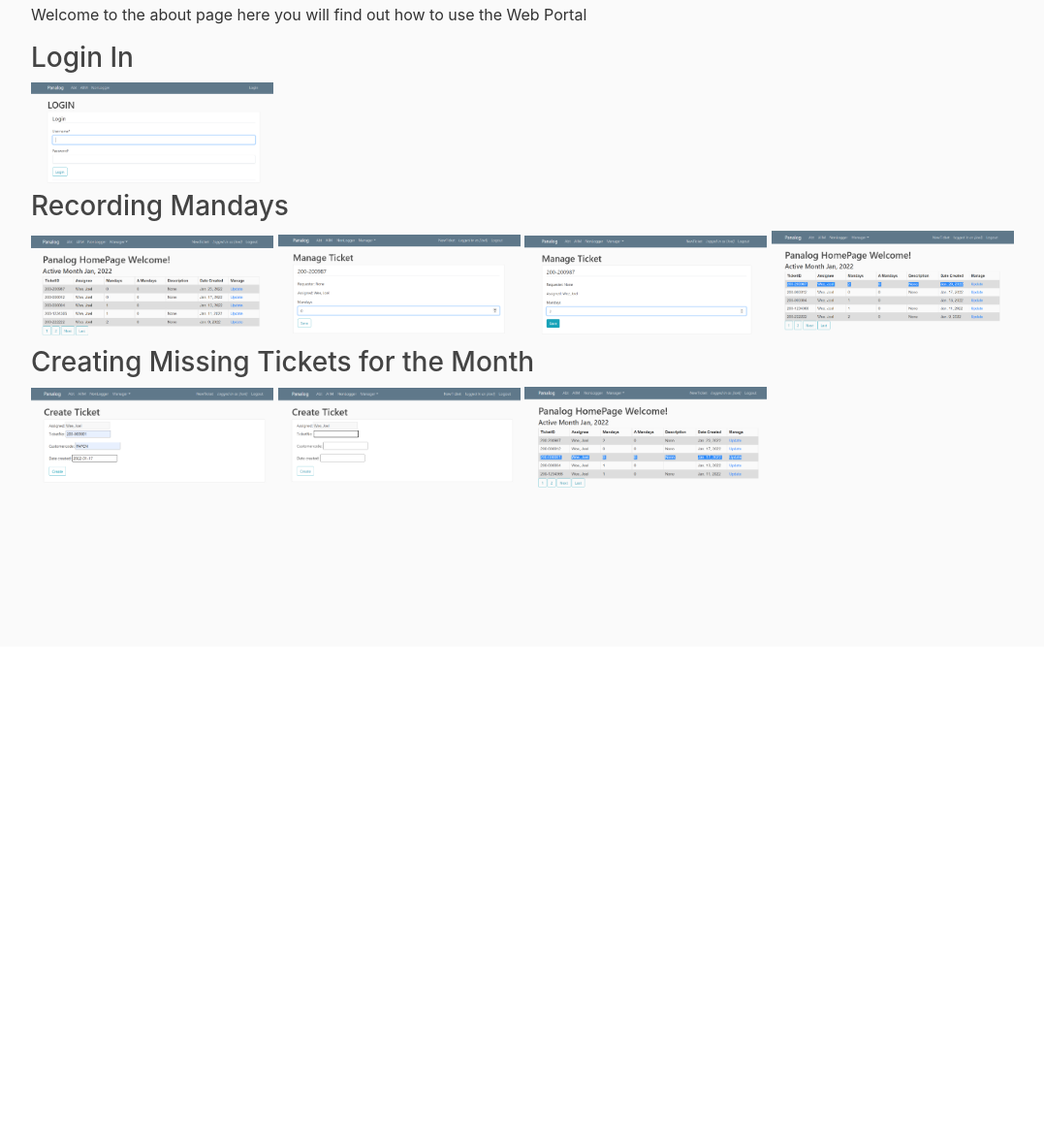
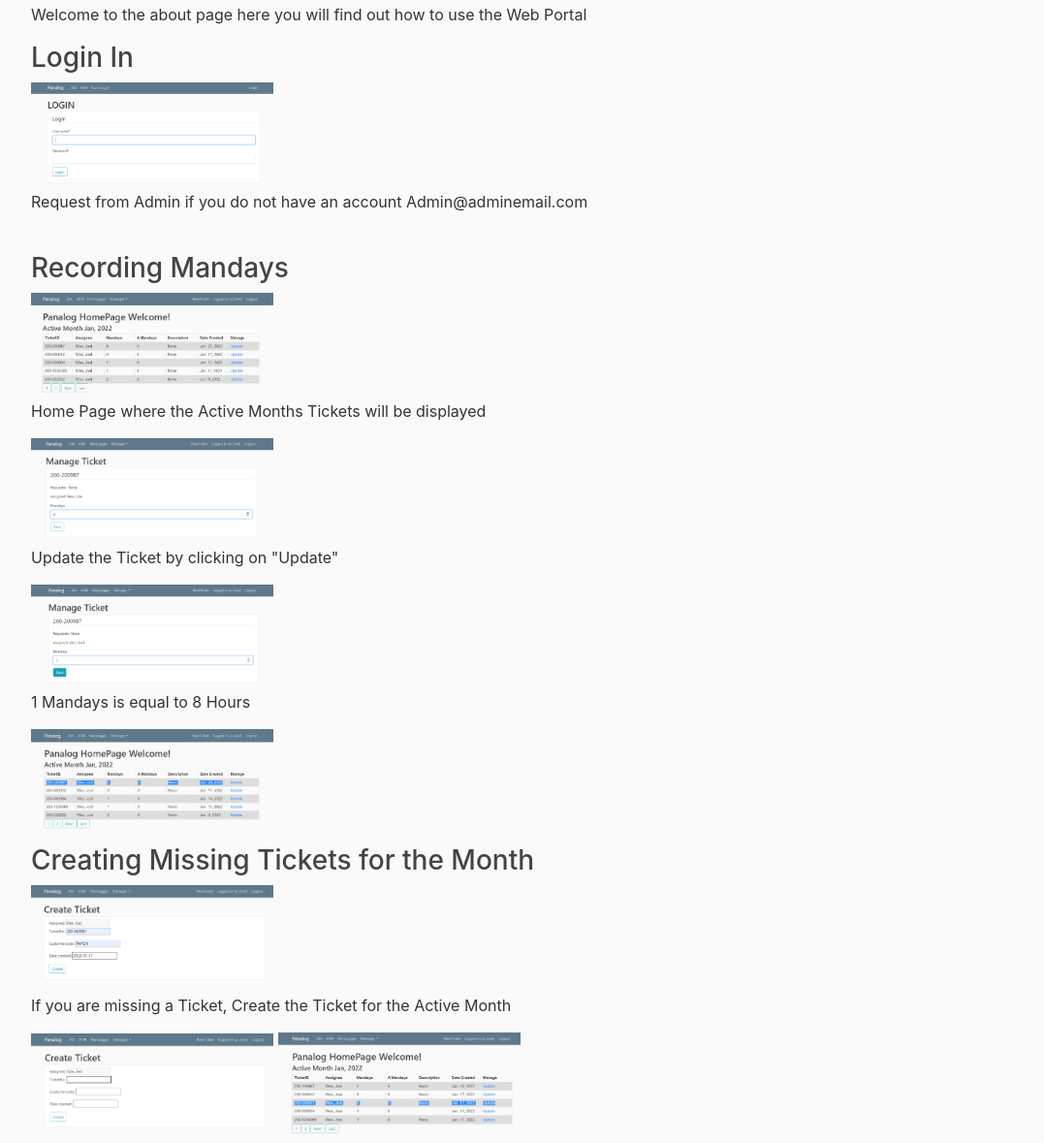
Before and after one commit to joelweeweijie/Panalog, a Django app: page /about/ in a window 1280 px wide. Shown: the part 133-1312 px from the top of the page at 97% size, without its empty margins (53-1130 px from the left). Before the commit the page ends 636 px from the top, so only its background shows below. Run offline with Django 4.2, Linux system fonts and the light colour scheme; some libraries are stand-ins or nearby versions.

Commit message:
[New] About page minor text
Added text to about page.

```diff
--- a/panalog_app/Home/templates/Home/about.html
+++ b/panalog_app/Home/templates/Home/about.html
@@ -7,15 +7,20 @@
 {% load static %}
 <h3>Login In</h3>
 <img src="{% static '/1.PNG' %}" alt="My image" width="250">
+<p>Request from Admin if you do not have an account Admin@adminemail.com</p>
 <br>
 <h3>Recording Mandays</h3>
 <img src="{% static '/2.PNG' %}" alt="My image" width="250">
+<p>Home Page where the Active Months Tickets will be displayed</p>
 <img src="{% static '/3.PNG' %}" alt="My image" width="250">
+<p>Update the Ticket by clicking on "Update"</p>
 <img src="{% static '/4.PNG' %}" alt="My image" width="250">
+<p>1 Mandays is equal to 8 Hours</p>
 <img src="{% static '/5.PNG' %}" alt="My image" width="250">
 <br>
 <h3>Creating Missing Tickets for the Month</h3>
 <img src="{% static '/6.PNG' %}" alt="My image" width="250">
+<p>If you are missing a Ticket, Create the Ticket for the Active Month</p>
 <img src="{% static '/6.1.PNG' %}" alt="My image" width="250">
 <img src="{% static '/7.PNG' %}" alt="My image" width="250">
 
```
Also changed, not shown: panalog_app/db.sqlite3.
